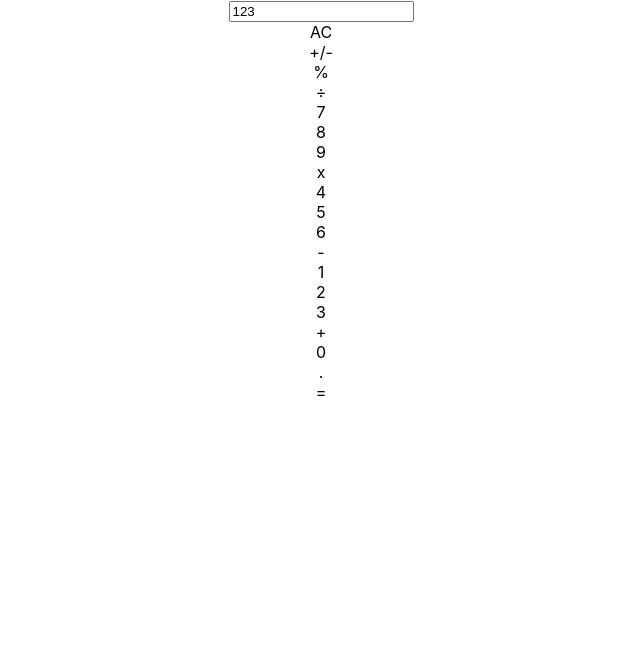
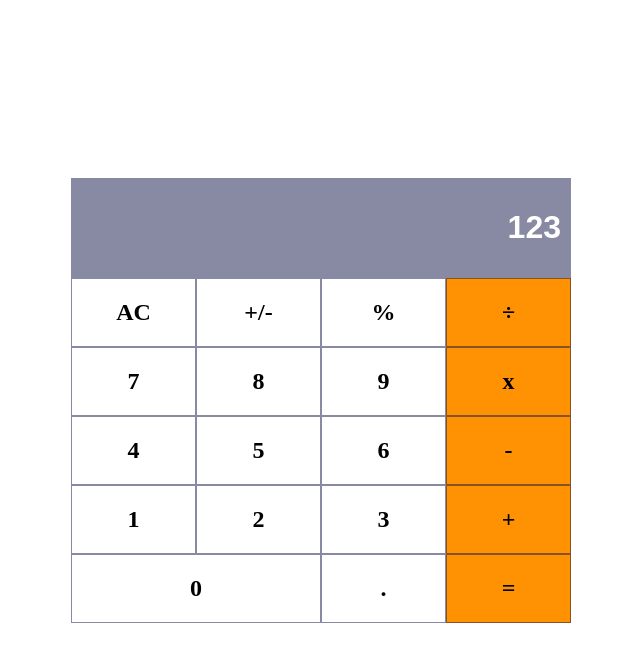
Before and after one commit to microvese-projects/math-Magicians, a React (Create React App) app: page / in a window 1280 px wide. Shown: the top 662 px of the page, without its empty margins (319-959 px from the left). Built offline with nearby package versions, Linux system fonts and the light colour scheme.

Commit message:
Style calculator

```diff
--- a/src/App.css
+++ b/src/App.css
@@ -1,39 +1,46 @@
 .App {
-  text-align: center;
+  min-width: 300px;
+  width: 90vw;
+  max-width: 500px;
 }
 
-.App-logo {
-  height: 40vmin;
-  pointer-events: none;
+#output {
+  height: 100px;
 }
 
-@media (prefers-reduced-motion: no-preference) {
-  .App-logo {
-    animation: App-logo-spin infinite 20s linear;
-  }
+input {
+  background: rgba(17, 23, 70, 0.5);
+  vertical-align: bottom;
+  font-weight: 600;
+  font-size: 2rem;
+  text-align: right;
+  padding-right: 10px;
+  width: 100%;
+  height: 100%;
+  color: white;
+  border: none;
 }
 
-.App-header {
-  background-color: #282c34;
-  min-height: 100vh;
-  display: flex;
-  flex-direction: column;
-  align-items: center;
-  justify-content: center;
-  font-size: calc(10px + 2vmin);
-  color: white;
+#inputs-container {
+  width: 100%;
+  display: grid;
+  grid-template-columns: repeat(4, 1fr);
 }
 
-.App-link {
-  color: #61dafb;
+.btn {
+  display: flex;
+  justify-content: center;
+  padding: 20px;
+  font-weight: 600;
+  font-size: 1.5rem;
+  border: 1px solid rgba(17, 23, 70, 0.5);
+  cursor: pointer;
 }
 
-@keyframes App-logo-spin {
-  from {
-    transform: rotate(0deg);
-  }
+.dbl {
+  grid-column: 1/3;
+}
 
-  to {
-    transform: rotate(360deg);
-  }
+.colored {
+  background: rgb(255, 146, 3);
 }
--- a/src/index.css
+++ b/src/index.css
@@ -1,27 +1,59 @@
-body {
+* {
+  padding: 0;
   margin: 0;
-  font-family:
-    -apple-system,
-    BlinkMacSystemFont,
-    'Segoe UI',
-    'Roboto',
-    'Oxygen',
-    'Ubuntu',
-    'Cantarell',
-    'Fira Sans',
-    'Droid Sans',
-    'Helvetica Neue',
-    sans-serif;
-  -webkit-font-smoothing: antialiased;
-  -moz-osx-font-smoothing: grayscale;
+  box-sizing: border-box;
 }
 
-code {
-  font-family:
-    source-code-pro,
-    Menlo,
-    Monaco,
-    Consolas,
-    'Courier New',
-    monospace;
+body {
+  display: grid;
+  place-items: center;
+  min-width: 100vw;
+  min-height: 100vh;
 }
+
+.App {
+  min-width: 300px;
+  width: 90vw;
+  max-width: 500px;
+}
+
+#output {
+  height: 100px;
+}
+
+input {
+  background: rgba(17, 23, 70, 0.5);
+  vertical-align: bottom;
+  font-weight: 600;
+  font-size: 2rem;
+  text-align: right;
+  padding-right: 10px;
+  width: 100%;
+  height: 100%;
+  color: white;
+  border: none;
+}
+
+#inputs-container {
+  width: 100%;
+  display: grid;
+  grid-template-columns: repeat(4, 1fr);
+}
+
+.btn {
+  display: flex;
+  justify-content: center;
+  padding: 20px;
+  font-weight: 600;
+  font-size: 1.5rem;
+  border: 1px solid rgba(17, 23, 70, 0.5);
+  cursor: pointer;
+}
+
+.dbl {
+  grid-column: 1/3;
+}
+
+.colored {
+  background: rgb(255, 146, 3);
+}
```
